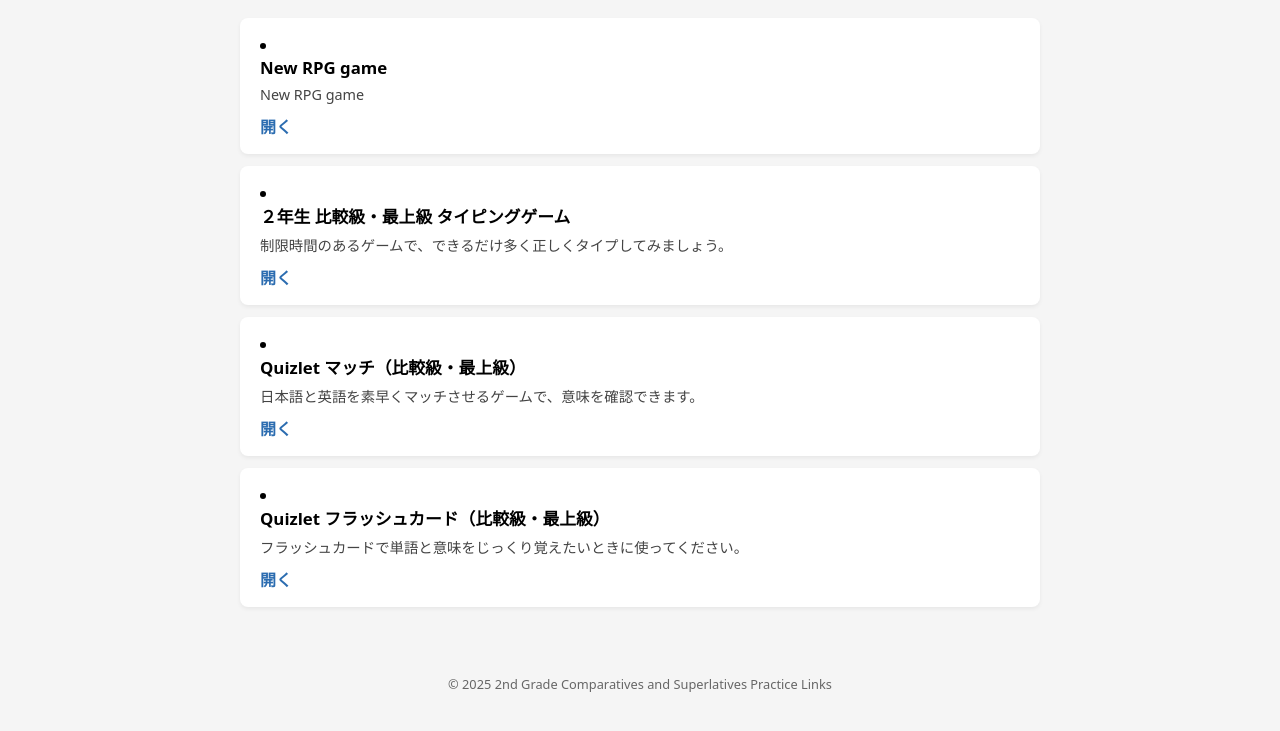
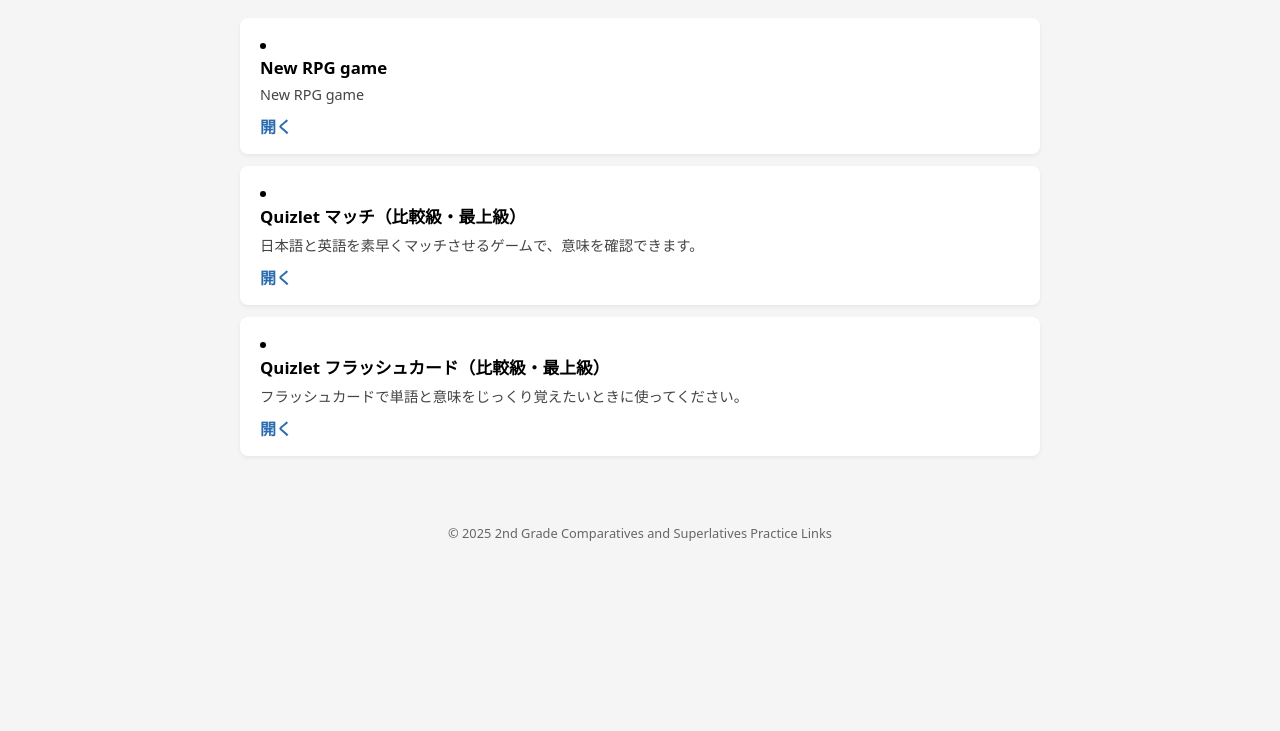
Before and after one commit to vexavi/2-year-directory-12-22-25, a plain HTML site: page index.html in a window 1280 px wide. Shown: the part 69-800 px from the top of the page. Drawn offline with Linux system fonts and the light colour scheme.

Commit message:
Remove typing game link from index.html
Removed the '2nd Year Comparative and Superlative Typing Game' section.

```diff
--- a/index.html
+++ b/index.html
@@ -87,14 +87,6 @@
       </li>
 
       <li class="link-item">
-        <h2>２年生 比較級・最上級 タイピングゲーム</h2>
-        <p>制限時間のあるゲームで、できるだけ多く正しくタイプしてみましょう。</p>
-        <a href="https://vexavi.github.io/2nd-year-comparative-and-superlative-12-22-25/" target="_blank" rel="noopener noreferrer">
-          開く
-        </a>
-      </li>
-
-      <li class="link-item">
         <h2>Quizlet マッチ（比較級・最上級）</h2>
         <p>日本語と英語を素早くマッチさせるゲームで、意味を確認できます。</p>
         <a href="https://quizlet.com/1121657579/match" target="_blank" rel="noopener noreferrer">
```
